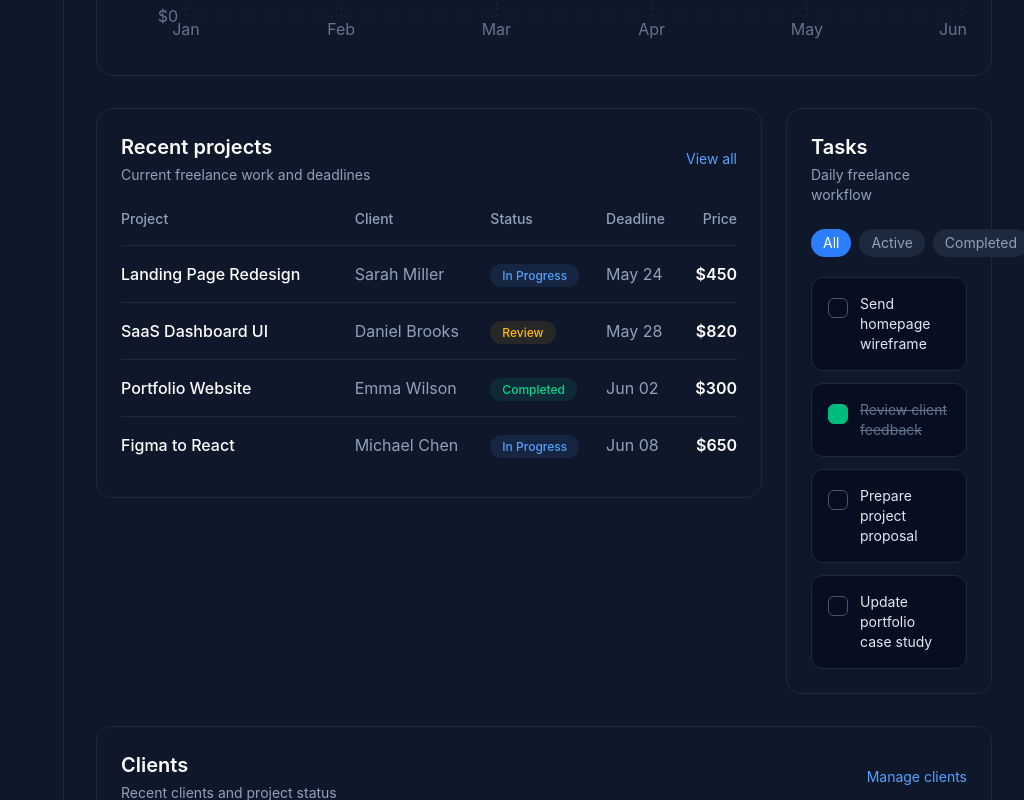
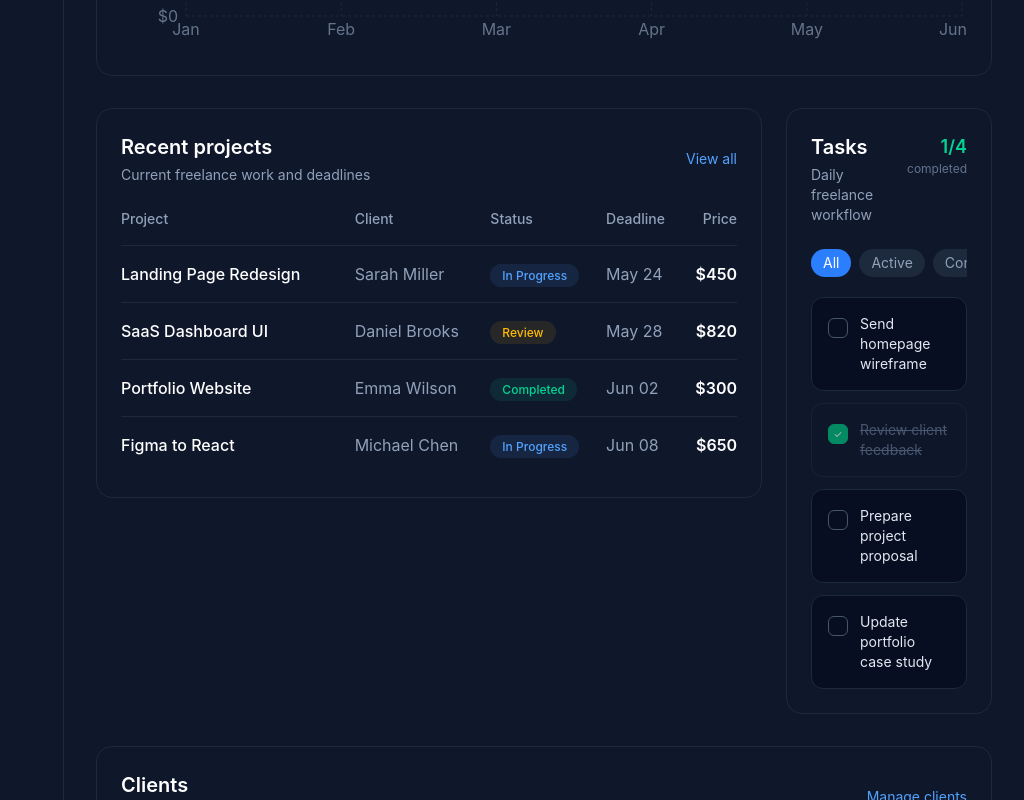
Before and after one commit to BohdanBedrynets/freelancer-dashboard, a React (Vite) app: page / in a window 1280 px wide. Shown: the part 680-1480 px from the top of the page, without its empty margins (256-1280 px from the left). Built offline with nearby package versions, Linux system fonts and the light colour scheme.

Commit message:
Improve tasks section interactivity

```diff
--- a/src/sections/TasksSection.jsx
+++ b/src/sections/TasksSection.jsx
@@ -1,4 +1,4 @@
-import { useEffect, useState } from "react"
+import { useEffect, useMemo, useState } from "react"
 
 const defaultTasks = [
   { id: 1, title: "Send homepage wireframe", completed: false },
@@ -10,52 +10,83 @@ const defaultTasks = [
 export default function TasksSection() {
   const [tasks, setTasks] = useState(() => {
     const savedTasks = localStorage.getItem("freelancerTasks")
-    return savedTasks ? JSON.parse(savedTasks) : defaultTasks
+
+    return savedTasks
+      ? JSON.parse(savedTasks)
+      : defaultTasks
   })
 
   const [filter, setFilter] = useState("All")
 
   useEffect(() => {
-    localStorage.setItem("freelancerTasks", JSON.stringify(tasks))
+    localStorage.setItem(
+      "freelancerTasks",
+      JSON.stringify(tasks)
+    )
   }, [tasks])
-
-  const filteredTasks = tasks.filter((task) => {
-    if (filter === "Active") return !task.completed
-    if (filter === "Completed") return task.completed
-    return true
-  })
 
   function toggleTask(id) {
     setTasks((currentTasks) =>
       currentTasks.map((task) =>
         task.id === id
-          ? { ...task, completed: !task.completed }
+          ? {
+              ...task,
+              completed: !task.completed,
+            }
           : task
       )
     )
   }
 
+  const filteredTasks = useMemo(() => {
+    if (filter === "Active") {
+      return tasks.filter((task) => !task.completed)
+    }
+
+    if (filter === "Completed") {
+      return tasks.filter((task) => task.completed)
+    }
+
+    return tasks
+  }, [tasks, filter])
+
+  const completedCount = tasks.filter(
+    (task) => task.completed
+  ).length
+
   return (
     <section className="bg-slate-900 border border-slate-800 rounded-2xl p-6">
-      <div className="mb-6">
-        <h2 className="text-xl font-semibold">
-          Tasks
-        </h2>
+      <div className="flex items-start justify-between mb-6">
+        <div>
+          <h2 className="text-xl font-semibold text-white">
+            Tasks
+          </h2>
 
-        <p className="text-sm text-slate-400 mt-1">
-          Daily freelance workflow
-        </p>
+          <p className="text-sm text-slate-400 mt-1">
+            Daily freelance workflow
+          </p>
+        </div>
+
+        <div className="text-right">
+          <p className="text-emerald-400 text-lg font-semibold">
+            {completedCount}/{tasks.length}
+          </p>
+
+          <p className="text-xs text-slate-500">
+            completed
+          </p>
+        </div>
       </div>
 
-      <div className="flex gap-2 mb-5">
+      <div className="flex gap-2 mb-5 overflow-x-auto">
         {["All", "Active", "Completed"].map((item) => (
           <button
             key={item}
             onClick={() => setFilter(item)}
-            className={`px-3 py-1 rounded-full text-sm transition ${
+            className={`px-3 py-1 rounded-full text-sm whitespace-nowrap transition ${
               filter === item
                 ? "bg-blue-500 text-white"
-                : "bg-slate-800 text-slate-400 hover:text-white"
+                : "bg-slate-800 text-slate-400 hover:text-white hover:bg-slate-700"
             }`}
           >
             {item}
@@ -68,18 +99,28 @@ export default function TasksSection() {
           <button
             key={task.id}
             onClick={() => toggleTask(task.id)}
-            className="w-full flex items-start gap-3 text-left bg-slate-950/50 border border-slate-800 rounded-xl p-4 hover:bg-slate-800/60 transition"
+            className={`w-full flex items-start gap-3 text-left border rounded-xl p-4 transition ${
+              task.completed
+                ? "bg-slate-900 border-slate-800 opacity-70"
+                : "bg-slate-950/50 border-slate-800 hover:bg-slate-800/60"
+            }`}
           >
             <span
-              className={`mt-1 w-5 h-5 rounded-md border flex-shrink-0 ${
+              className={`mt-1 w-5 h-5 rounded-md border flex items-center justify-center flex-shrink-0 transition ${
                 task.completed
                   ? "bg-emerald-500 border-emerald-500"
                   : "border-slate-600"
               }`}
-            />
+            >
+              {task.completed && (
+                <span className="text-[10px] text-white">
+                  ✓
+                </span>
+              )}
+            </span>
 
             <span
-              className={`text-sm ${
+              className={`text-sm transition ${
                 task.completed
                   ? "text-slate-500 line-through"
                   : "text-slate-200"
@@ -89,6 +130,14 @@ export default function TasksSection() {
             </span>
           </button>
         ))}
+
+        {filteredTasks.length === 0 && (
+          <div className="border border-dashed border-slate-700 rounded-xl p-6 text-center">
+            <p className="text-sm text-slate-500">
+              No tasks found
+            </p>
+          </div>
+        )}
       </div>
     </section>
   )
```
